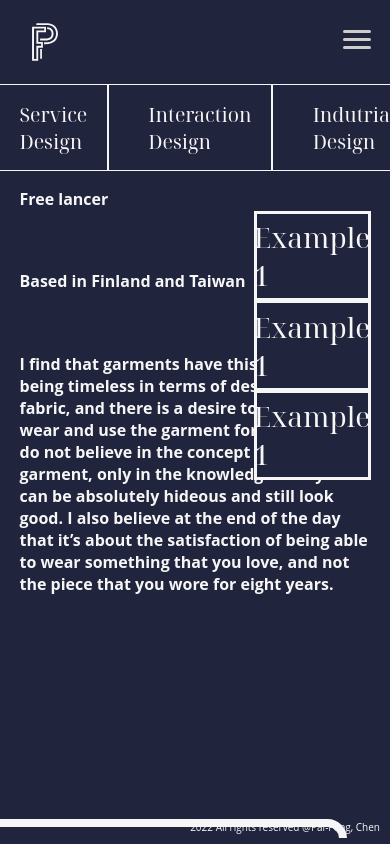
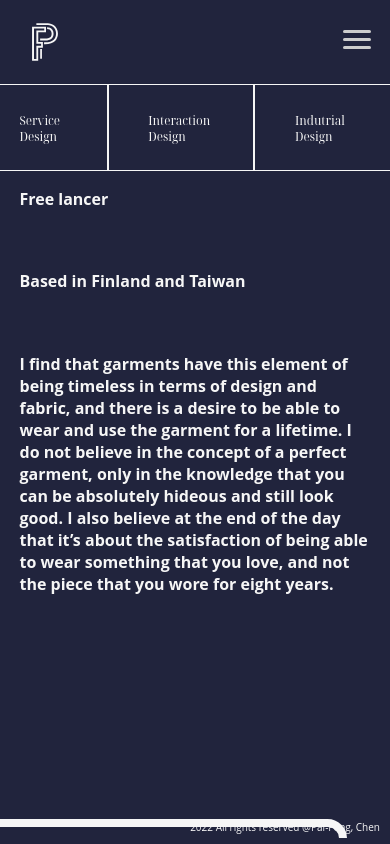
Before and after one commit to 100fengchen/final-portfolio, a React (Create React App) app: page / in a window 390 px wide. Built offline with nearby package versions, Linux system fonts and the light colour scheme.

Commit message:
Showing addtional page

```diff
--- a/src/App.js
+++ b/src/App.js
@@ -4,15 +4,23 @@ import Nav from './components/Nav';
 import SubNav from "./components/SubNav";
 import Article from "./components/Article";
 import ServiceDesignMenu from './components/ServiceDesignMenu'
+import Example_product from './components/Example_product';
 
 function App() {
+  const[isHovering, setisHovering] = useState(false);
+  const[IsClicked, setIsClicked  ] = useState(false);
+
+  const[IsItemClicked, setIsItemClicked  ] = useState(false);
+
   return (
     <>
     <body>
+
       <Nav />
-      <SubNav />
+      <SubNav hover={isHovering} hoverFunction={setisHovering} clickFunction={() => {setIsClicked(!IsClicked)}} />
       <Article />
-      <ServiceDesignMenu />
+      <ServiceDesignMenu  isHovering={isHovering} isClicked={IsClicked} itemlcik={() => setIsItemClicked(!IsItemClicked)} />
+      <Example_product IsItemClicked={IsItemClicked}/>
     </body>
     </>
   );
--- /dev/null
+++ b/src/components/Example_product.js
@@ -0,0 +1,11 @@
+import React from 'react'
+
+export default function example_product(props) {
+  return (
+    <div class="example_product" style={{
+        'display': props.IsItemClicked ? 'block' : 'none'
+        }}>
+        Hellow world Plase shows up!!!!!
+    </div>
+  )
+}
--- a/src/components/Nav.js
+++ b/src/components/Nav.js
@@ -2,6 +2,8 @@ import React from 'react'
 import PersonalLogo from '../visual/Logo_PF.svg';
 import linkedinLogo from '../visual/Logo_linkedin.svg';
 import IGLogo from '../visual/Logo_IG.svg';
+
+
 
 
 export default function Nav() {
@@ -15,7 +17,7 @@ export default function Nav() {
                     <div class="link">Home</div>
                     <div class="link">About</div>
                     <div class="link">Contact</div>
-                    <button onclick="handlePress()">Contact</button>
+                    <button >Contact</button>
                 </div>
                 <div id="menuToggle">
                     <span></span>
--- a/src/components/ServiceDesignMenu.js
+++ b/src/components/ServiceDesignMenu.js
@@ -1,9 +1,16 @@
-import React from 'react'
+import React from 'react';
 
-export default function ServiceDesignMenu () {
+export default function ServiceDesignMenu (props) {
   return (
-    <div class="Menu">
-        <div class="MenuItem"> Example 1 </div>
+    <div class="Menu" style={{
+      'display': props.isHovering || props.isClicked ? 'block' : 'none',
+      }} >
+
+        <div class="MenuItem"
+        onClick={() => {
+          console.log('clicked')
+          props.itemlcik()}}
+        > Example 1 </div>
         <div class="MenuItem"> Example 1 </div>
         <div class="MenuItem"> Example 1 </div>
     </div>
--- a/src/components/SubNav.js
+++ b/src/components/SubNav.js
@@ -1,9 +1,10 @@
-import React from 'react'
+import React,{useState} from 'react'
 import Arrow from '../visual/Arrow.svg'
 
 
-export default function SubNav() {
-  return (
+
+export default function SubNav(props) {
+    return (
     <div class="subnavcontainer">
         <div class="line"></div>
         <div class="SubNav">
@@ -12,13 +13,21 @@ export default function SubNav() {
             </div>
             <div class="ProductContainer">
                 <div class="Vrt endline" ></div>
-               <div class="Pbutton">
-                   <div class="PBox">Service Design</div>
+               <div class="Pbutton"
+               >
+                   <div
+                        class="PBox"
+                        onClick={() => props.clickFunction()}
+                        onMouseEnter={() => props.hoverFunction(true)}
+                        onMouseLeave={() => props.hoverFunction(false)}
+                        >
+                            Service Design
+                    </div>
 
                    <img class="Arrow" src={Arrow} alt="This is an arrow"/>
                </div>
                <div class="Vrt"></div>
-               <div class="Pbutton">
+               <div class="Pbutton" >
                    <div class="PBox">Interaction Design</div>
                    <img class="Arrow" src={Arrow} alt="This is an arrow"/>
                </div>
--- a/src/index.css
+++ b/src/index.css
@@ -274,7 +274,7 @@ footer{
 
 @media only screen and (max-width: 800px) {
   .PBox{
-    font-size: 5vw;
+    font-size: 3vw;
   }
 
   #menuToggle span{
```
